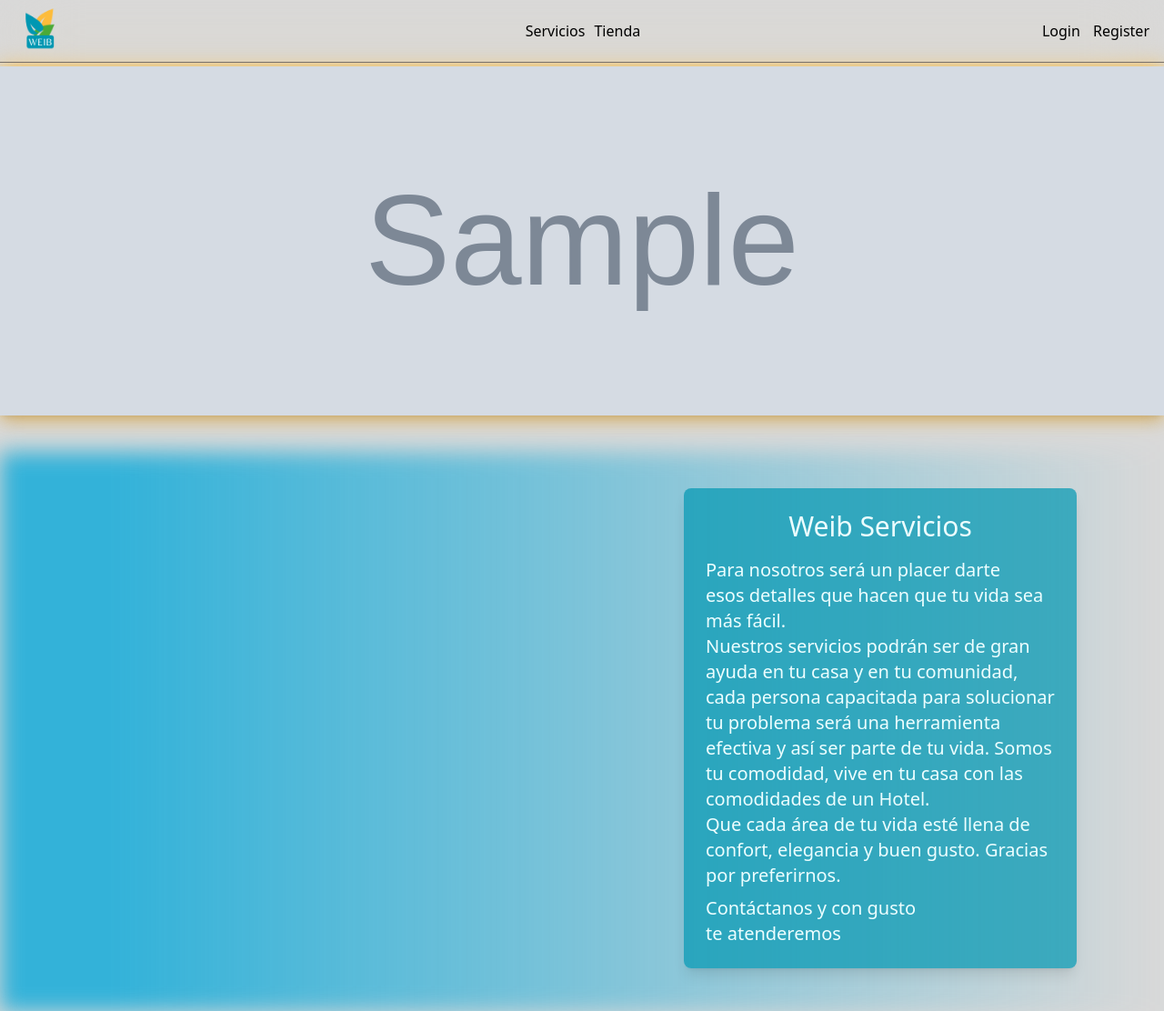
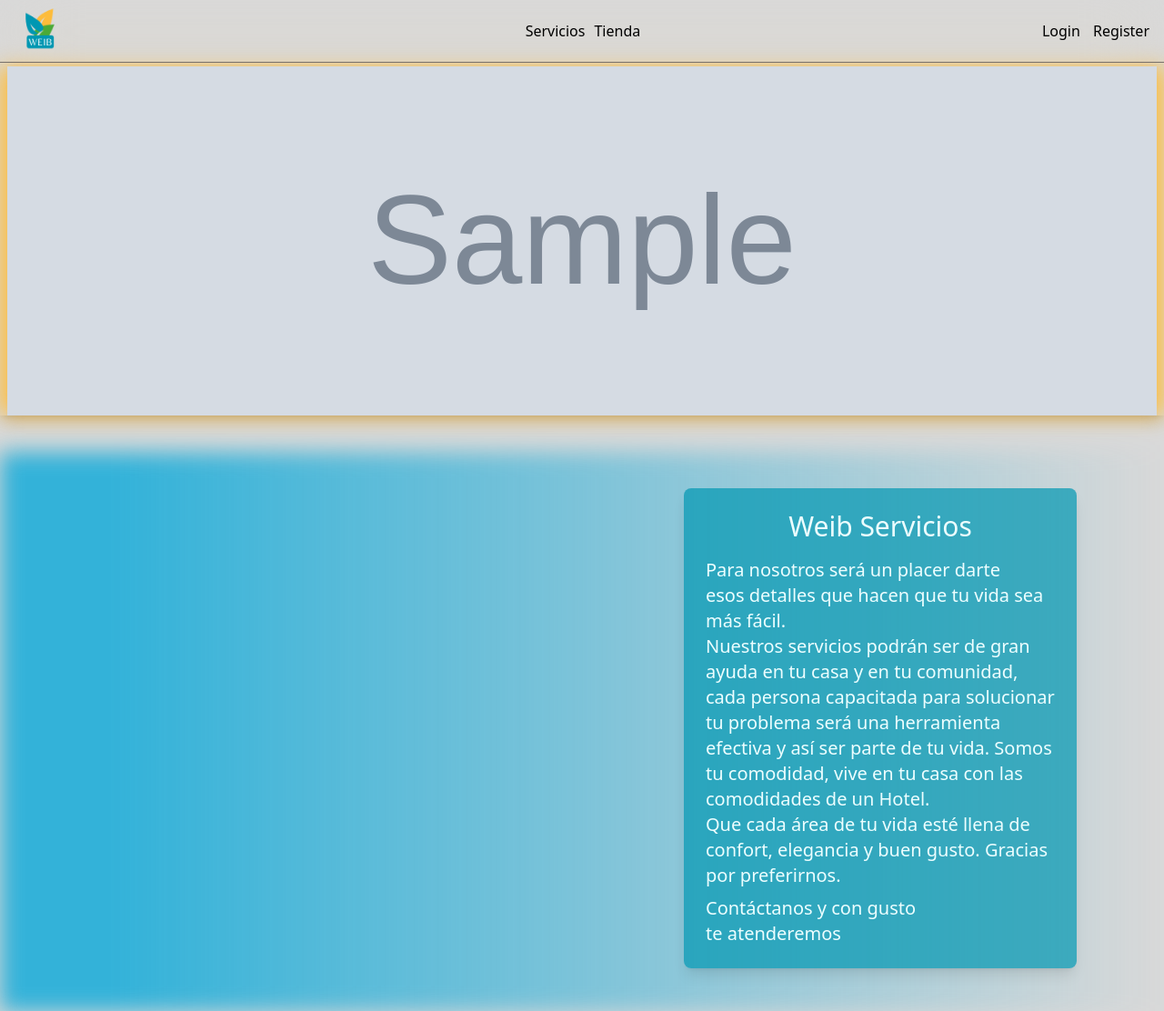
Before and after one commit to djvp3030/weib, a Django app: template main/templates/main.html in a window 1280 px wide. Shown: the top 1112 px of the page at 91% size. Run offline with Django 5.2, Linux system fonts and the light colour scheme; the template is opened without the code that fills it: most values are stand-ins (such as "Sample title", 1, 10 or a date in 2020); grey boxes marked "Sample" are stand-in pictures; some libraries are stand-ins or nearby versions.

Commit message:
addin images on carrusel

```diff
--- a/main/templates/main.html
+++ b/main/templates/main.html
@@ -21,7 +21,7 @@
           class="flex overflow-hidden shadow-lg items-center w-full h-96"
         >
           <div
-            class="flex transition-transform duration-500 ease-in-out w-full"
+            class="flex transition-transform duration-500 ease-in-out w-full mx-2"
             style="transform: translateX(0%)"
           >
             {% for img in imgs_c %}
```
